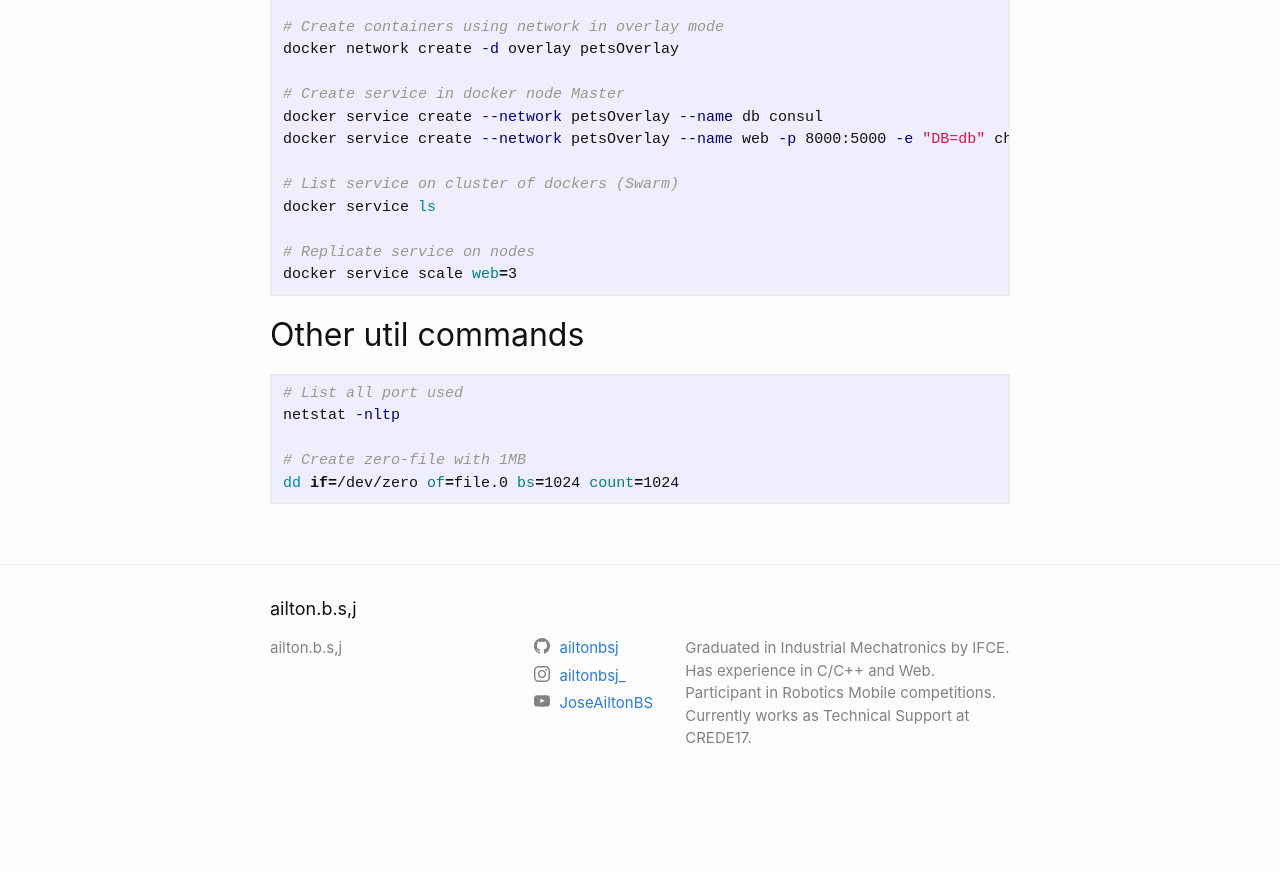
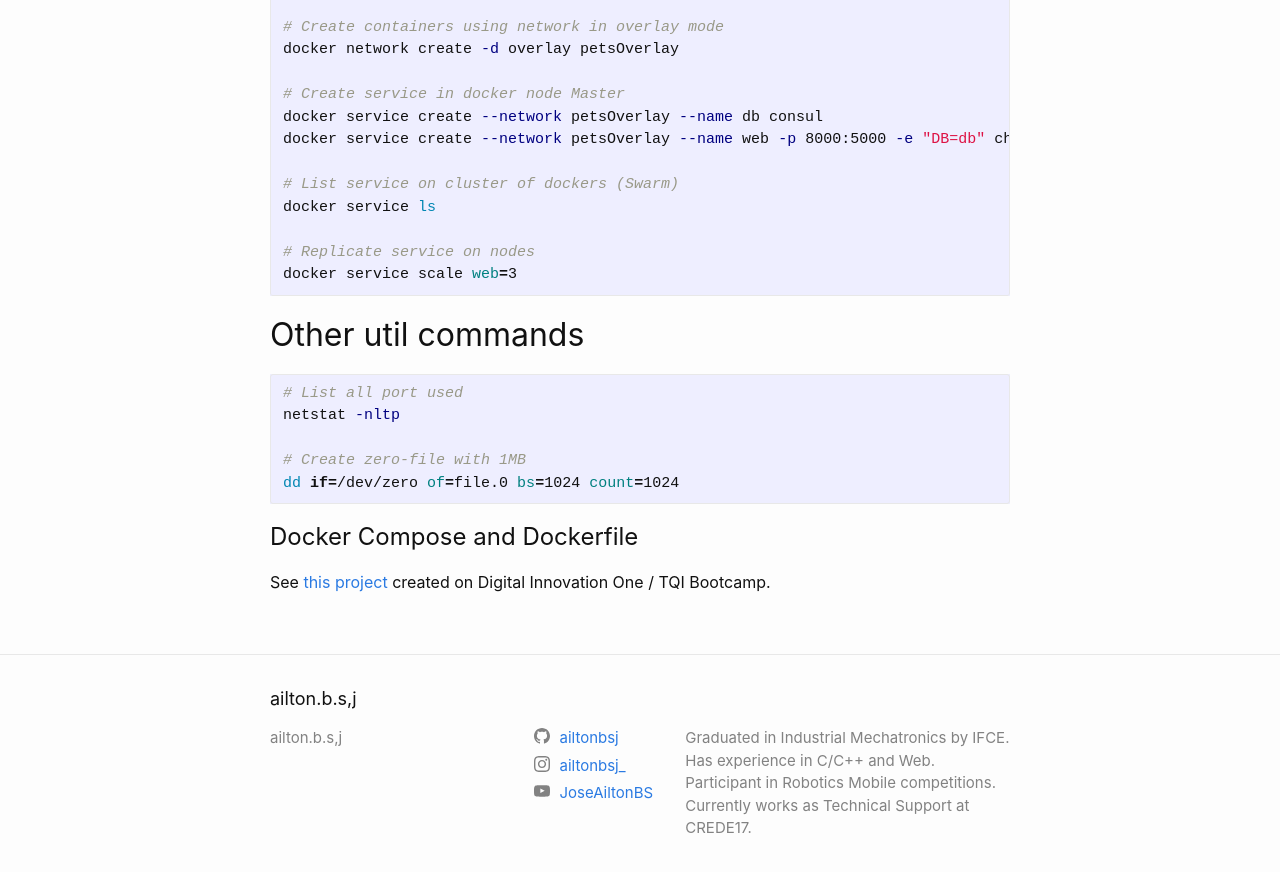
Before and after one commit to ailtonbsj/ailtonbsj.github.io, a Jekyll site: the page built from _posts/2021-11-24-list-commands-docker.md, in a window 1280 px wide and 900 px high, scrolled down 2913 px. Shown: the top 872 px of the window. Built offline with Jekyll 4.4.1, drawn with Linux system fonts in a browser that asks for light colours; comment, search, counter and statistics services are not loaded; before the commit the page ends 3723 px from its top, so only the background shows below that.

Commit message:
added github project

````diff
--- a/_posts/2021-11-24-list-commands-docker.md
+++ b/_posts/2021-11-24-list-commands-docker.md
@@ -148,3 +148,7 @@ netstat -nltp
 # Create zero-file with 1MB
 dd if=/dev/zero of=file.0 bs=1024 count=1024
 ```
+
+# Docker Compose and Dockerfile
+
+See [this project](https://github.com/ailtonbsj/dio-docker-101) created on Digital Innovation One / TQI Bootcamp.
````
